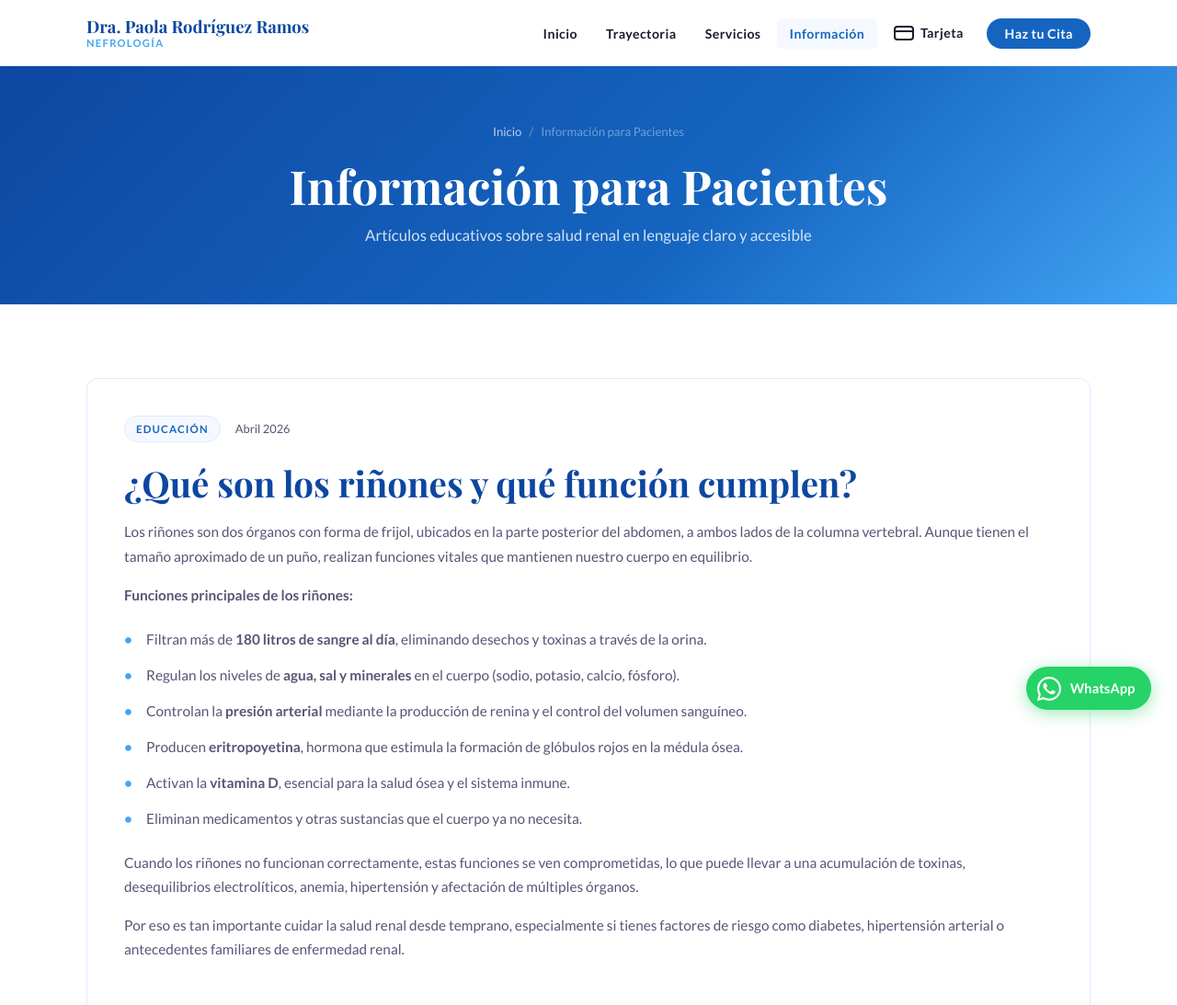
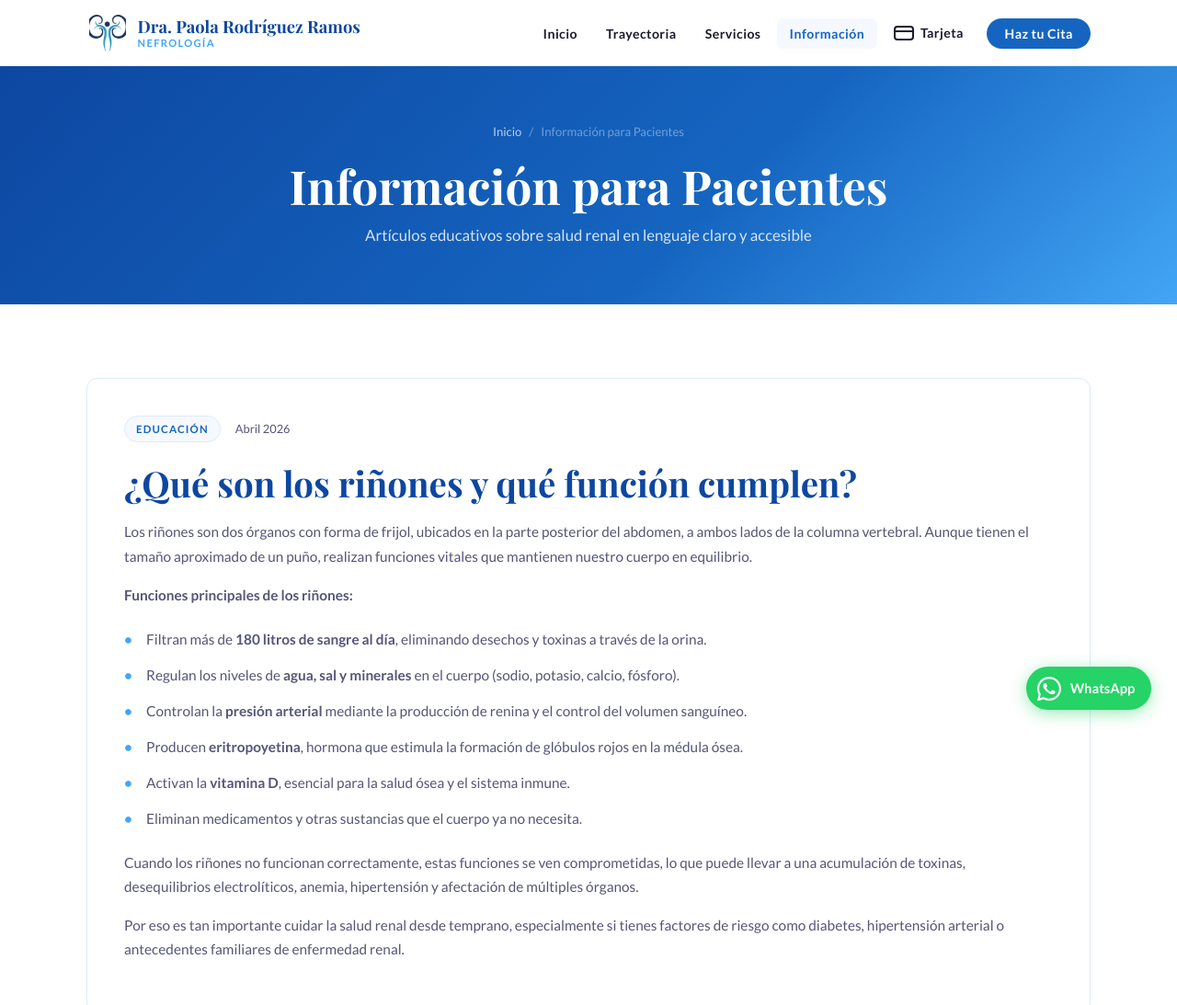
Before and after one commit to sevintn/drpaolarodriguez, a plain HTML site: page blog.html in a window 1280 px wide. Shown: the top 1093 px of the page at 92% size. Drawn offline with nearby package versions, Linux system fonts and the light colour scheme; a web font is replaced by a local one.

Commit message:
feat: agregar favicon y logo real en navbar de las 6 páginas

```diff
--- a/blog.html
+++ b/blog.html
@@ -97,6 +97,9 @@
   }
   </script>
 
+  <link rel="icon" type="image/png" sizes="32x32" href="images/favicon-32.png" />
+  <link rel="icon" type="image/png" sizes="16x16" href="images/favicon-16.png" />
+  <link rel="apple-touch-icon" sizes="180x180" href="images/apple-touch-icon.png" />
   <link rel="stylesheet" href="css/styles.css" />
 </head>
 <body>
@@ -105,8 +108,11 @@
   <nav class="navbar" role="navigation" aria-label="Navegación principal">
     <div class="navbar__inner">
       <a href="index.html" class="navbar__brand">
-        <span class="navbar__brand-name">Dra. Paola Rodríguez Ramos</span>
-        <span class="navbar__brand-specialty">Nefrología</span>
+        <img src="images/logo-nav.png" alt="Logo Dra. Paola Rodríguez" class="navbar__logo" />
+        <div class="navbar__brand-text">
+          <span class="navbar__brand-name">Dra. Paola Rodríguez Ramos</span>
+          <span class="navbar__brand-specialty">Nefrología</span>
+        </div>
       </a>
       <ul class="navbar__links">
         <li><a href="index.html">Inicio</a></li>
--- a/css/styles.css
+++ b/css/styles.css
@@ -168,8 +168,25 @@
 
 .navbar__brand {
   display: flex;
+  flex-direction: row;
+  align-items: center;
+  gap: 0.6rem;
+  line-height: 1.2;
+}
+
+.navbar__logo {
+  height: 46px;
+  width: 46px;
+  object-fit: contain;
+  background: #fff;
+  border-radius: 8px;
+  padding: 3px;
+  flex-shrink: 0;
+}
+
+.navbar__brand-text {
+  display: flex;
   flex-direction: column;
-  line-height: 1.2;
 }
 
 .navbar__brand-name {
```
Also changed, not shown: cita.html (+8 -2 lines), index.html (+8 -2 lines), servicios.html (+8 -2 lines), tarjeta.html (+3 -0 lines), trayectoria.html (+8 -2 lines), images/apple-touch-icon.png (added), images/favicon-16.png (added), images/favicon-32.png (added), images/logo-nav.png (added), images/logo-real.jpg (added).
